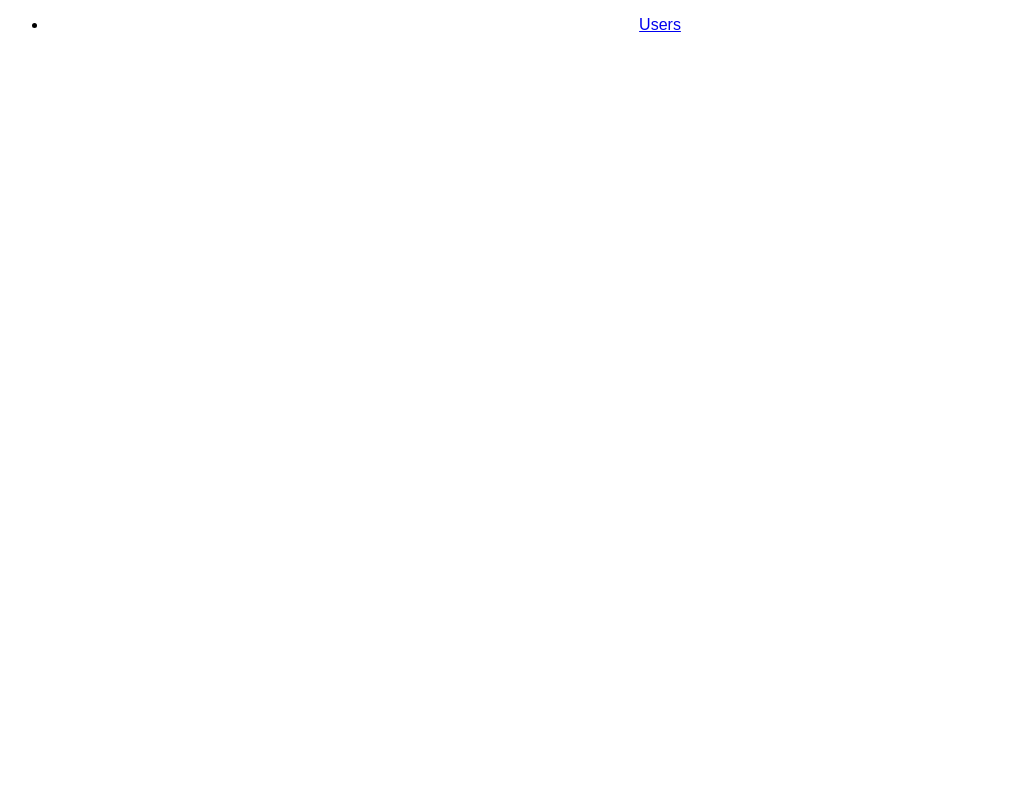
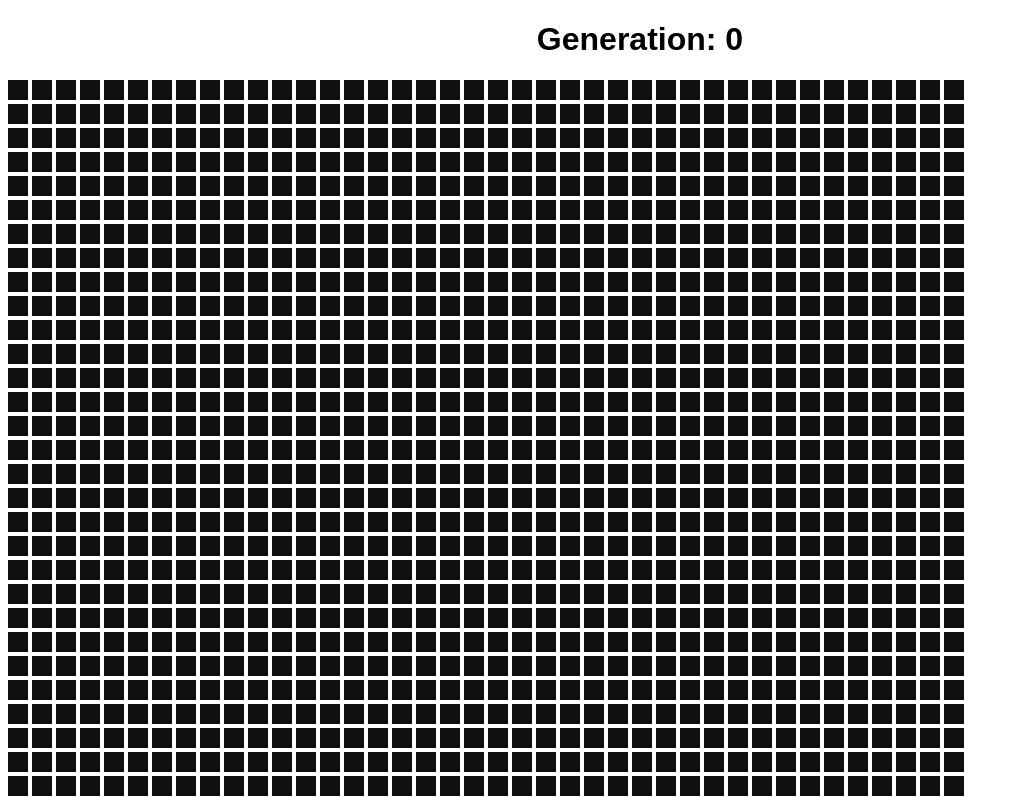
Before and after one commit to blanky0230/react-codelab, a React (Create React App) app: page / in a window 1280 px wide. Shown: the top 800 px of the page, without its empty margins (0-1019 px from the left). Built offline with nearby package versions, Linux system fonts and the light colour scheme.

Commit message:
Create a GameOfLife using hooks

```diff
--- a/package.json
+++ b/package.json
@@ -18,6 +18,11 @@
     "@types/react": "16.9.19",
     "@types/react-dom": "16.9.5",
     "@types/react-router-dom": "^5.1.3",
+    "@typescript-eslint/eslint-plugin": "^2.25.0",
+    "@typescript-eslint/parser": "^2.25.0",
+    "eslint-config-prettier": "^6.10.1",
+    "eslint-plugin-react-hooks": "^2.5.1",
+    "prettier": "^2.0.2",
     "typescript": "3.7.5"
   },
   "scripts": {
--- a/public/index.html
+++ b/public/index.html
@@ -10,7 +10,7 @@
       homescreen on Android. See https://developers.google.com/web/fundamentals/engage-and-retain/web-app-manifest/
     -->
 	<link rel="manifest" href="%PUBLIC_URL%/manifest.json">
-	<link rel="shortcut icon" href="%PUBLIC_URL%/favicon.ico">
+  <link rel="shortcut icon" href="%PUBLIC_URL%/favicon.ico">
 	<!--
       Notice the use of %PUBLIC_URL% in the tags above.
       It will be replaced with the URL of the `public` folder during the build.
--- a/src/App.tsx
+++ b/src/App.tsx
@@ -1,21 +1,12 @@
 import * as React from "react";
 import "./styles.css";
-import {BrowserRouter as Router, Switch, Route, Link } from 'react-router-dom';
+import World from "./game_of_life/World";
+import "./World.css";
 
 export default function App() {
   return (
     <div className="App">
-      <Router>
-        <div>
-          <nav>
-            <ul>
-              <li>
-                <Link to="/users">Users</Link>
-              </li>
-            </ul>
-          </nav>
-        </div>
-      </Router>
+      <World />
     </div>
   );
 }
--- /dev/null
+++ b/src/World.css
@@ -0,0 +1,12 @@
+.World {
+    display: grid;
+    grid-gap: 4px;
+    color: #444;
+    fill: none;
+}
+.LivingCell {
+    background-color: #fff;
+}
+.DeadCell {
+    background-color: #111;
+}
--- /dev/null
+++ b/src/game_of_life/Cell.tsx
@@ -0,0 +1,25 @@
+import * as React from "react";
+
+export type position = [number, number];
+
+export interface CellType {
+  pos: position;
+  alive: boolean;
+}
+
+export default function Cell({
+  handler,
+  alive,
+}: {
+  alive: boolean;
+  handler: () => void;
+}): React.ReactElement {
+  return (
+    <>
+      <div
+        className={alive ? "LivingCell" : "DeadCell"}
+        onClick={handler}
+      ></div>
+    </>
+  );
+}
--- /dev/null
+++ b/src/game_of_life/World.tsx
@@ -0,0 +1,131 @@
+import * as React from "react";
+import { useState, useEffect } from "react";
+import Cell, { CellType, position } from "./Cell";
+
+const toggleCell = (pos: position, cells: Map<string, CellType>): Map<string, CellType> => {
+  const cell = cells.get(JSON.stringify(pos));
+  if (!cells.has(JSON.stringify(pos)) && undefined === cell) {
+    return cells;
+  }
+  const newCell = { pos: pos, alive: !cell?.alive };
+  return (new Map<string, CellType>(cells)).set(JSON.stringify(pos), newCell);
+};
+
+const cellsAsArray = (cellMap: Map<string, CellType>): Array<CellType> => {
+  const result = new Array<CellType>();
+  cellMap.forEach((v) => result.push(v));
+  return result;
+};
+
+
+const retrieveNeighbours = (cell: CellType, cells: Map<string, CellType>): Array<CellType> => {
+    const neighbours = new Array<CellType>();
+    const [boundX, boundY] = cell.pos
+    for (let i = boundX -1; i <= boundX + 1; i++) {
+        for (let j = boundY -1; j <= boundY +1; j++) {
+            const cursor = JSON.stringify([i, j] as position);
+            const neighbour = cells.get(cursor);
+            if(neighbour === cell || neighbour === undefined) {
+                continue;
+            }
+            neighbours.push(neighbour);
+        }
+    }
+    return neighbours;
+}
+
+const mustToggle = (cell: CellType, cells: Map<string, CellType>): boolean => {
+  const aliveNeighbours = retrieveNeighbours(cell, cells).filter(n => n.alive);
+  if (cell.alive) {
+    if (aliveNeighbours.length < 2 || aliveNeighbours.length > 3) {
+      return true;
+    }
+    return false;
+  }
+  if (aliveNeighbours.length === 3) {
+    return true;
+  }
+  return false;
+};
+
+const update = (cells: Map<string, CellType>): Map<string, CellType> => {
+  return cellsAsArray(cells)
+    .filter(cu => mustToggle(cu, cells))
+    .map(c => {
+      return { pos: c.pos, alive: !c.alive } as CellType;
+    })
+    .reduce(
+      (map, cell) => map.set(JSON.stringify(cell.pos), cell),
+      new Map<string, CellType>(cells.entries())
+    );
+};
+
+
+function createEmptyCells(
+  columns: number,
+  rows: number
+): Map<string, CellType> {
+  const board = new Map<string, CellType>();
+  for (let x = 0; x < columns; x++) {
+    for (let y = 0; y < rows; y++) {
+      const pos = [x, y] as position;
+      board.set(JSON.stringify(pos), { pos: pos, alive: false } as CellType);
+    }
+  }
+  return board;
+}
+
+function useInterval(callback: () => void, delay: number | null): void {
+  const savedCallback = React.useRef(callback);
+
+  useEffect( () => {
+    savedCallback.current = callback;
+  }, [callback]);
+
+  useEffect( () => {
+    function tick(): void {
+      savedCallback.current();
+    }
+    if(delay !== null) {
+      let id = setInterval(tick, delay);
+      return (): void => clearInterval(id);
+    }
+  });
+}
+
+export default function World({ width = 40, height = 40 }): React.ReactElement {
+  const [generation, setGeneration] = useState(0);
+  const [cells, setCells] = useState(createEmptyCells(width, height));
+  const [isAuto, setIsAuto] = useState(false);
+  const [delay, setDelay] = useState(1);
+
+  const toggleAuto = (): void => setIsAuto(!isAuto);
+  useInterval( () => {
+    setGeneration(generation +1);
+    setCells(update(cells));
+  }, isAuto ? delay * 1000 : null);
+
+  return (
+    <div>
+      <h1>Generation: {generation}</h1>
+      <div
+      className="World"
+      style={{
+        gridTemplateColumns: new Array<string>(width).fill("20px").join(" "),
+        gridTemplateRows: new Array<string>(height).fill("20px").join(" "),
+      }}>
+      {cellsAsArray(cells).map((c) => (
+        <Cell
+          key={JSON.stringify(c.pos)}
+          alive={c.alive}
+          handler={(): void => setCells(toggleCell(c.pos, cells))}
+        ></Cell>
+      ))}
+      </div>
+    <button onClick={(): void => { setGeneration(generation+1); setCells(update(cells));}}>Iterate</button>
+    <button onClick={toggleAuto}>{isAuto ? 'Stop' : 'Start'}</button>
+    <button onClick={ (): void => { setGeneration(0); setCells(createEmptyCells(width, height)); setIsAuto(false); setDelay(1) }}>RESET</button>
+    <input type="number" onChange={(event) => setDelay(Number(event.target.value))} value={delay}></input>
+    </div>
+  );
+}
```
Also changed, not shown: 2 other files (tests, documents, lock files or other folders).
